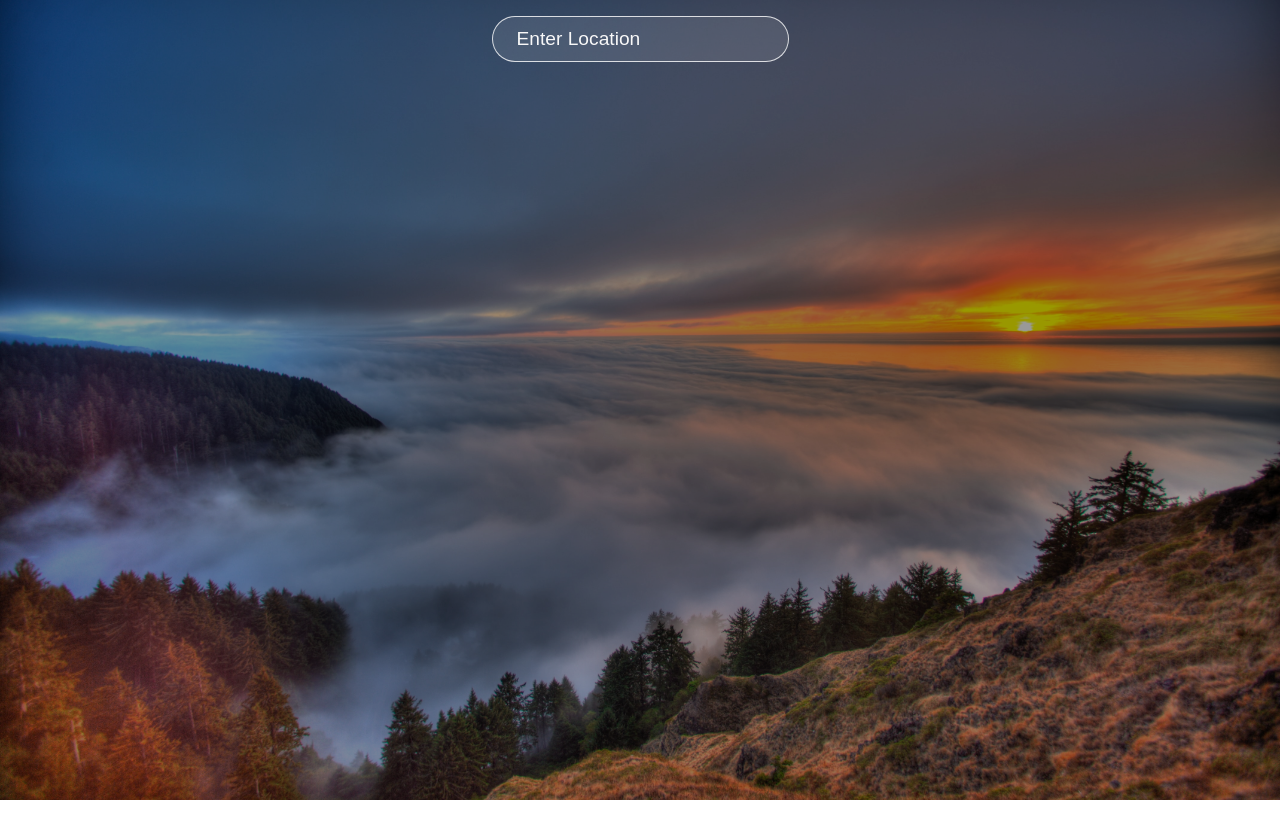
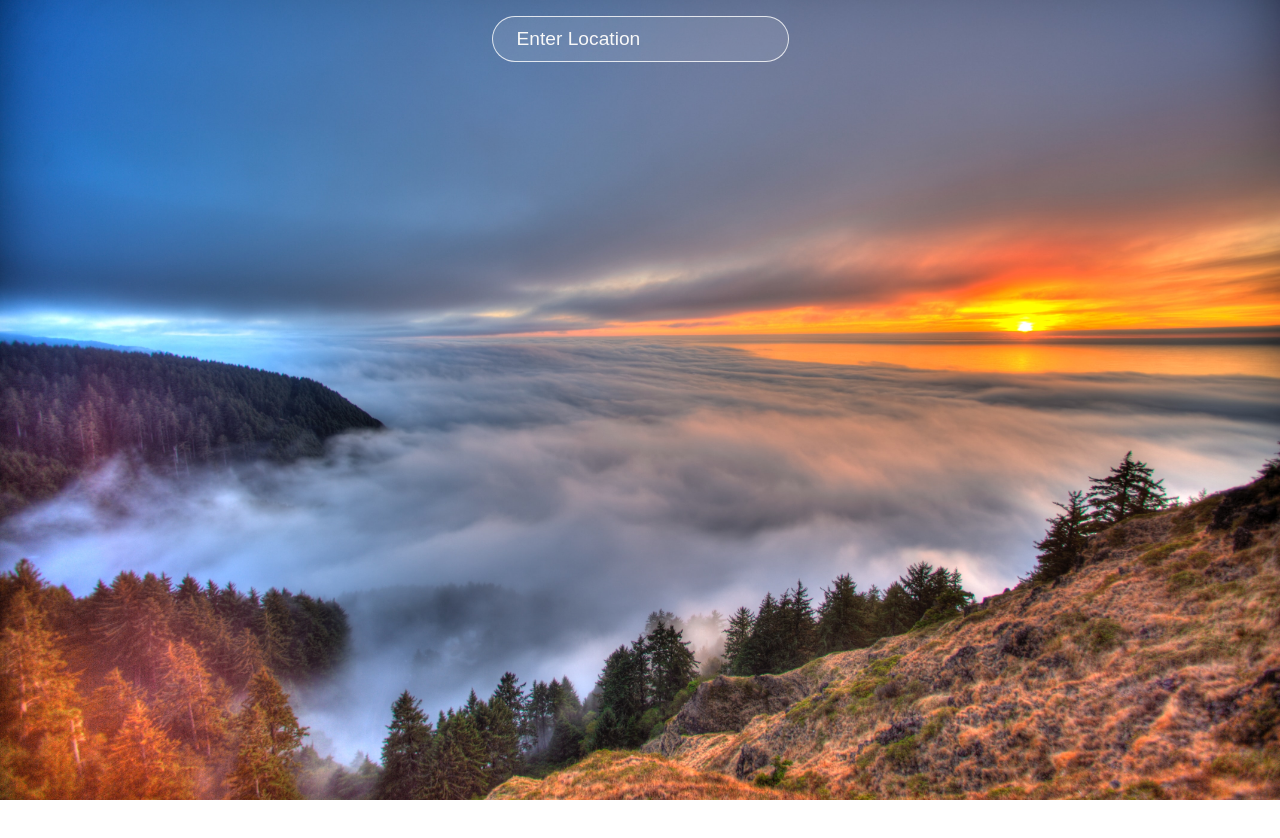
Before and after one commit to onkarbagade/Weather-Application-React, a React (Create React App) app: page / in a window 1280 px wide. Shown: the top 838 px of the page. Built offline with nearby package versions, Linux system fonts and the light colour scheme.

Commit message:
Update index.css

```diff
--- a/src/index.css
+++ b/src/index.css
@@ -27,14 +27,13 @@ h1 {
   height: 100vh;
   position: relative;
   background-color: rgba(0,0,0,0.4);
+  background: url('./assets/sunset.jpg') no-repeat center center/cover;
   color: #fff;
 }
 
 .app:before {
   content: '';
-  background: url('./assets/sunset.jpg') no-repeat center center/cover;
   position: absolute;
-  background-size : fill;
   width: 100%;
   height: 100%;
   top: 0;
```
